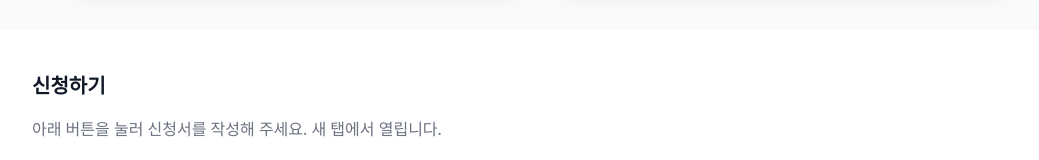
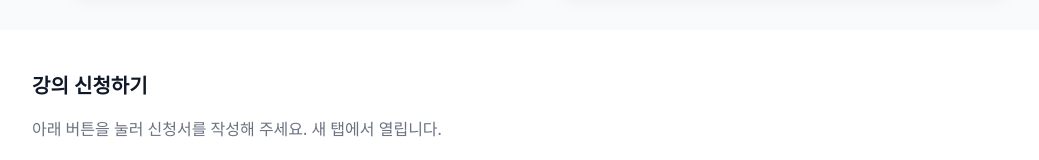
Before and after one commit to sipoon07/harmonium-likelion-v2, a React (Vite) app: page / in a window 1280 px wide. Shown: the part 861-1021 px from the top of the page, without its empty margins (120-1159 px from the left). Built offline with nearby package versions, Linux system fonts and the light colour scheme; the HTML template or start-up script is replaced by a standard one.

Commit message:
update code

```diff
--- a/src/sections/ApplySection.tsx
+++ b/src/sections/ApplySection.tsx
@@ -8,7 +8,7 @@
   return (
     <section id="apply" className={styles.wrap}>
       <div className={styles.inner}>
-        <h2 className={styles.title}>신청하기</h2>
+        <h2 className={styles.title}>강의 신청하기</h2>
         <p className={styles.desc}>아래 버튼을 눌러 신청서를 작성해 주세요. 새 탭에서 열립니다.</p>
         <a
           href={GOOGLE_FORM_URL}
```
